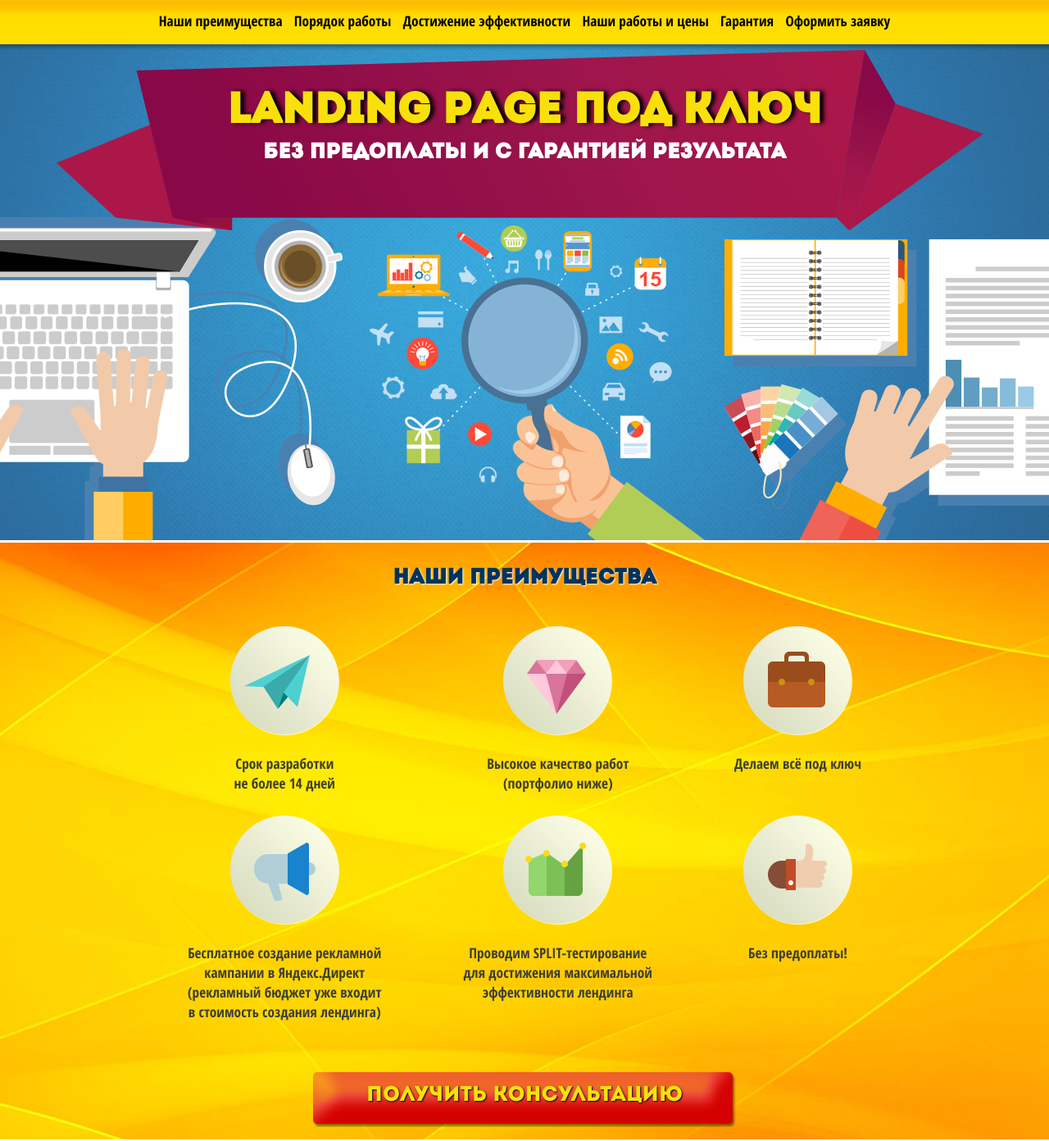
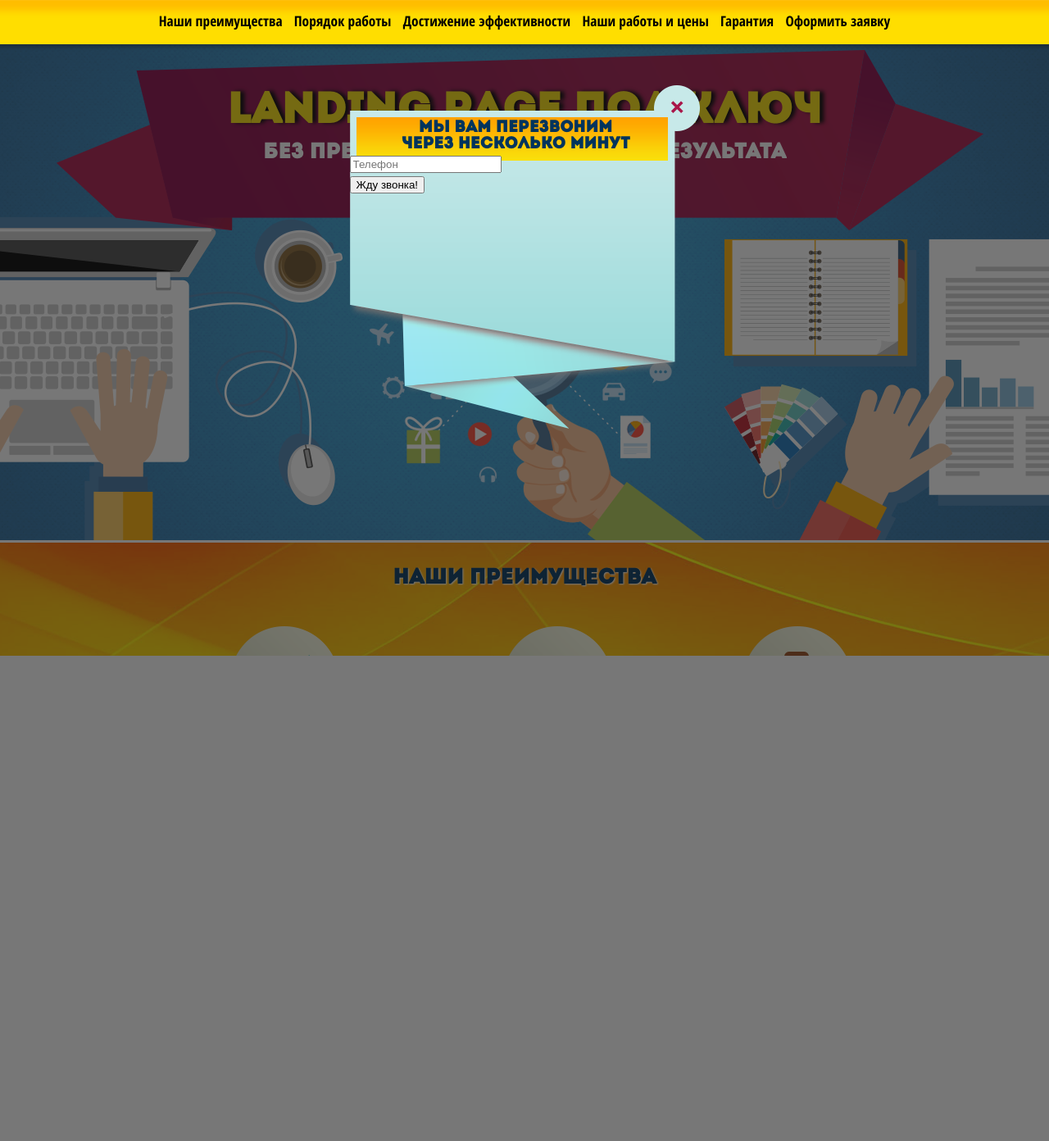
Before and after one commit to Andrey081979/landing-order.local, a PHP site: page / in a window 1280 px wide. Shown: the top 1392 px of the page at 82% size. After the commit the page ends 800 px from the top, so only its background shows below. Run offline with PHP 8.4, Linux system fonts and the light colour scheme.

Commit message:
Lsn 2-10-1

```diff
--- a/index.php
+++ b/index.php
@@ -11,6 +11,24 @@
     <script type="text/javascript" src="/js/functions.js"></script>
 </head>
 <body>
+    <div id="parent_popup">
+        <div id="popup">
+            <div id="popup_close">
+                <img src="images/popup_close.png" alt="Закрыть">
+            </div>
+            <div id="popup_main">
+                <h3>Мы Вам перезвоним<br>через несколько минут</h3>
+                <form name="order" action="#" method="post">
+                    <div>
+                        <input type="text" name="phone" placeholder="Телефон">
+                    </div>
+                    <div>
+                        <input type="submit" name="order" value="Жду звонка!">
+                    </div>
+                </form>
+            </div>
+        </div>
+    </div>
     <div id="menu">
         <a href="#advantages">Наши преимущества</a>
         <a href="#steps">Порядок работы</a>
--- a/styles/main.css
+++ b/styles/main.css
@@ -291,3 +291,39 @@ footer div div:nth-child(1) {
 footer div div:nth-child(2) {
     float: right;
 }
+
+/* ФОРМА "Жду звонка!" */
+
+#parent_popup {
+    background: url("/images/bg_popup.png") repeat;
+    height: 100%;
+    position: fixed;
+    width: 100%;
+    z-index: 100;
+}
+
+#popup {
+    background: url("/images/popup.png") no-repeat;
+    height: 419px;
+    margin: 50px auto 0;
+    width: 427px;
+}
+
+#popup_close {
+    padding: 15px 20px 0 0;         /*  padding: 14px 18px 0 0; */
+    text-align: right;
+}
+
+#popup_close img {
+    cursor: pointer;
+}
+
+#popup h3 {
+    color: #00345d;
+    font-family: Intro;
+    font-size: 115%;
+    margin: 3px 22px 0 0;
+    text-align: center;
+}
+
+/*  14:40   */
```
Also changed, not shown: images/popup.png (added), images/popup_close.png (added).
